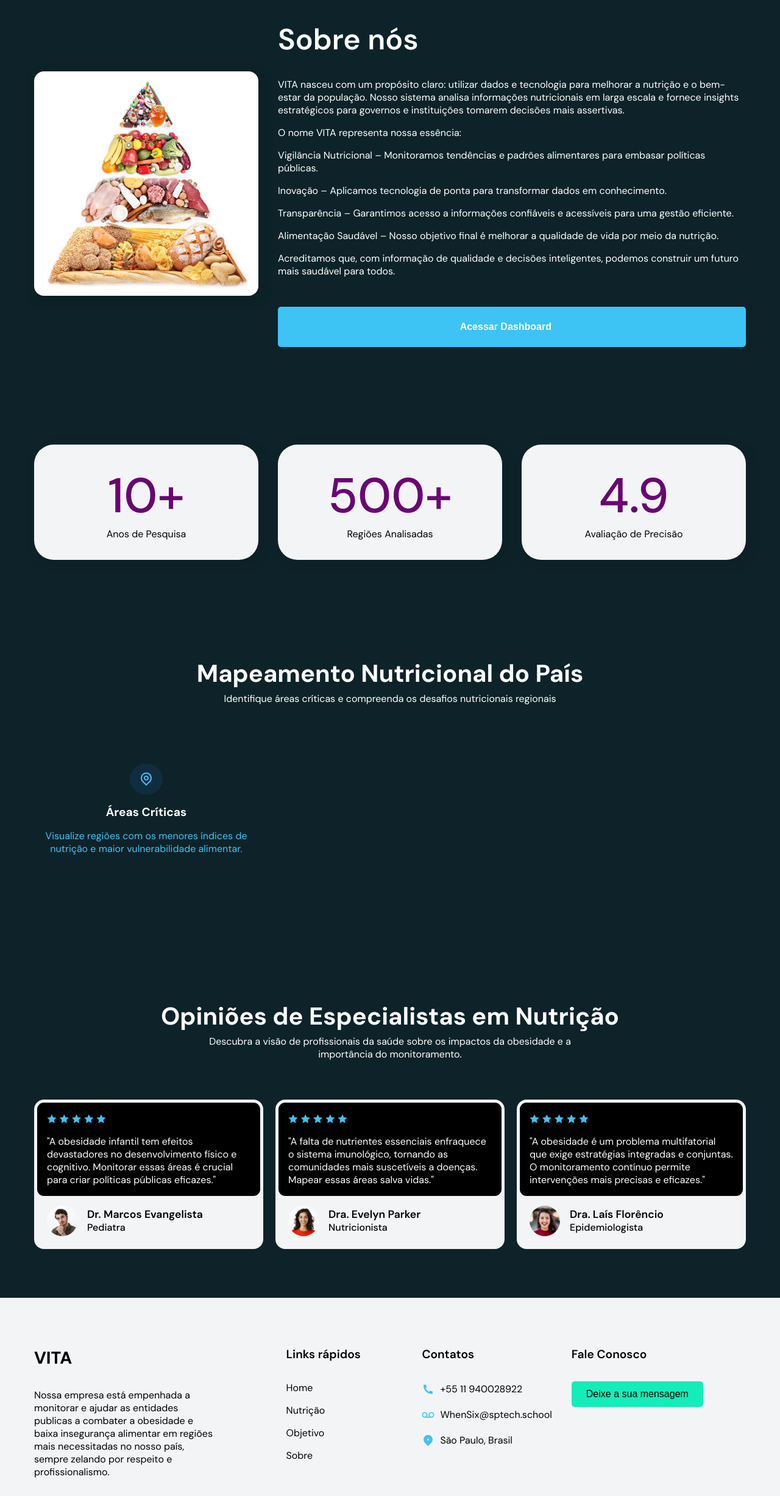
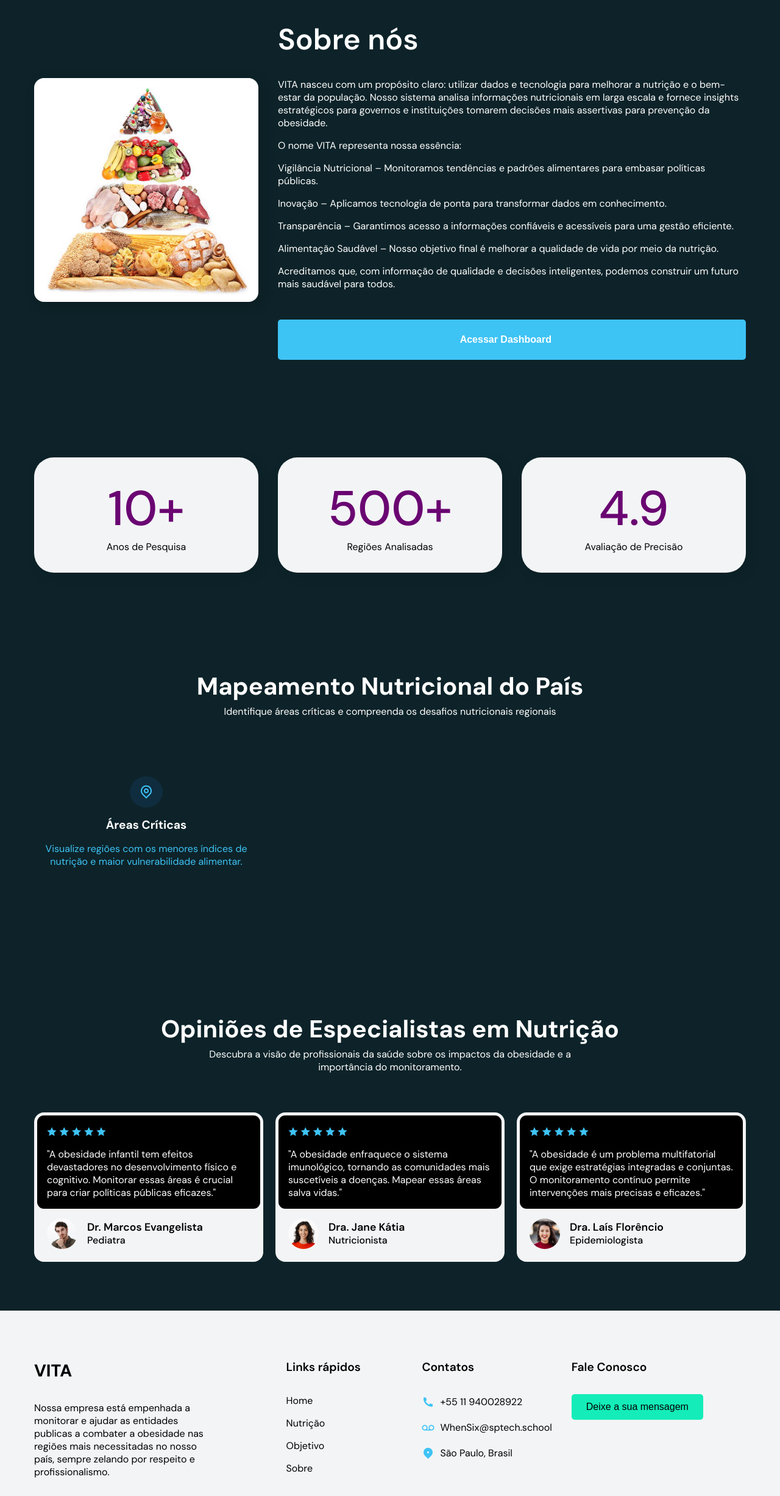
Before and after one commit to WhenSix/VITA, a website: page public/index.html in a window 1280 px wide. Shown: the part 2020-4473 px from the top of the page at 61% size. Drawn offline with nearby package versions, Linux system fonts and the light colour scheme.

Commit message:
detalhes na index

```diff
--- a/public/index.html
+++ b/public/index.html
@@ -23,7 +23,7 @@
     <ul class="nav__links" id="nav-links">
       <li><a href="#home">HOME</a></li>
       <li><a href="#about">SOBRE</a></li>
-      <li><a href="#tour">VALORES</a></li>
+      <li><a href="#values">VALORES</a></li>
       <!-- <li><a href="#package">HÁBITOS</a></li> -->
       <li><a href="#contact">CONTATOS</a></li>
       <li><a href="#">FAÇA UMA SIMULAÇÃO</a></li>
@@ -95,7 +95,7 @@
     </div>
   </section>
 
-  <section class="section__container journey__container" id="tips">
+  <section class="section__container journey__container" id="values">
     <h2 class="section__header">Conheça os nossos valores</h2>
     <p class="section__description">
       Nossa missão é fazer a diferença.
@@ -154,7 +154,7 @@
         VITA nasceu com um propósito claro: utilizar dados e tecnologia para melhorar a nutrição e o bem-estar da
         população. Nosso sistema analisa
         informações nutricionais em larga escala e fornece insights estratégicos para governos e instituições tomarem
-        decisões mais assertivas.
+        decisões mais assertivas para prevenção da obesidade.
       </p>
       <p>
         O nome VITA representa nossa essência: </p>
@@ -262,14 +262,14 @@
                 <span><i class="ri-star-fill"></i></span>
               </div>
               <p>
-                "A falta de nutrientes essenciais enfraquece o sistema imunológico, tornando as comunidades mais
+                "A obesidade enfraquece o sistema imunológico, tornando as comunidades mais
                 suscetíveis a doenças. Mapear essas áreas salva vidas."
               </p>
             </div>
             <div class="client__details">
               <img src="assets/client-2.jpg" alt="client" />
               <div>
-                <h4>Dra. Evelyn Parker</h4>
+                <h4>Dra. Jane Kátia</h4>
                 <h5>Nutricionista</h5>
               </div>
             </div>
@@ -312,7 +312,7 @@
         </div>
         <p>
           Nossa empresa está empenhada a monitorar e ajudar as entidades publicas
-          a combater a obesidade e baixa insegurança alimentar em regiões mais necessitadas
+          a combater a obesidade nas regiões mais necessitadas
           no nosso país, sempre zelando por respeito e profissionalismo.
         </p>
         <ul class="footer__socials">
```
